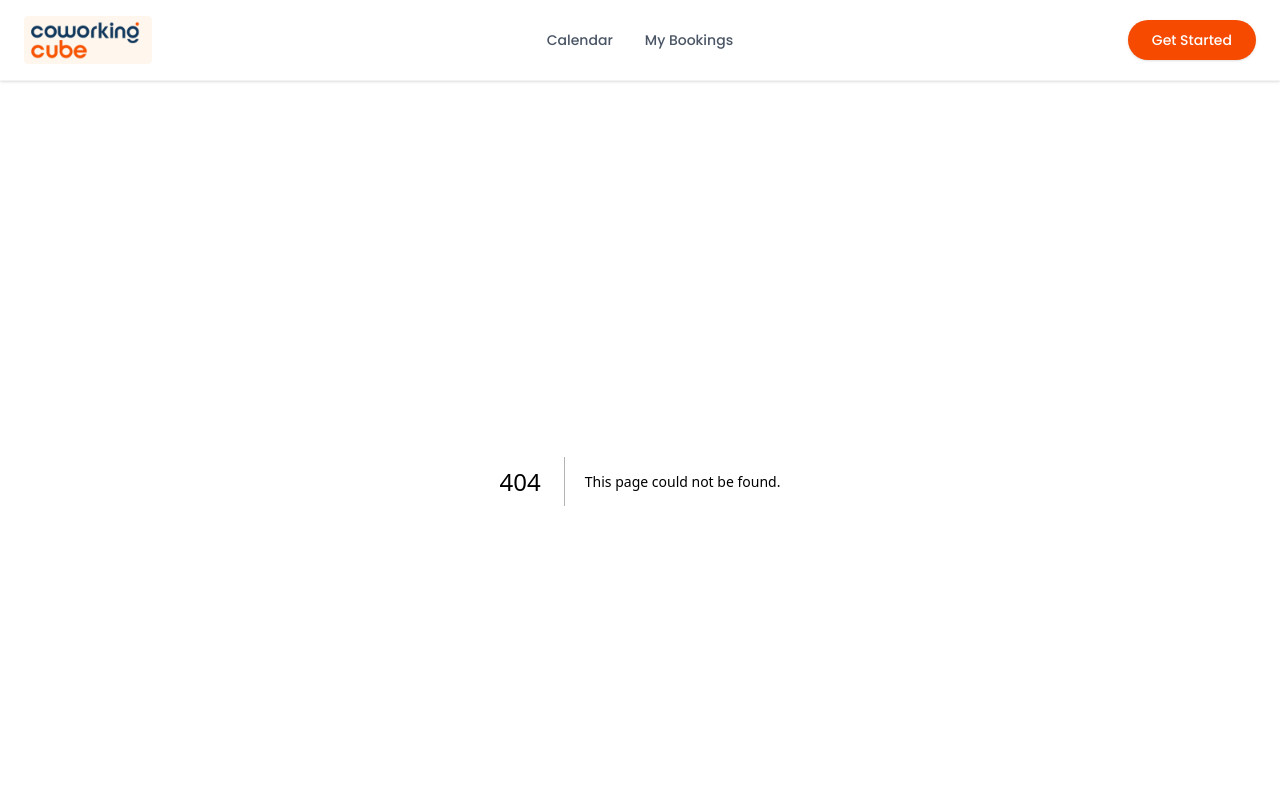
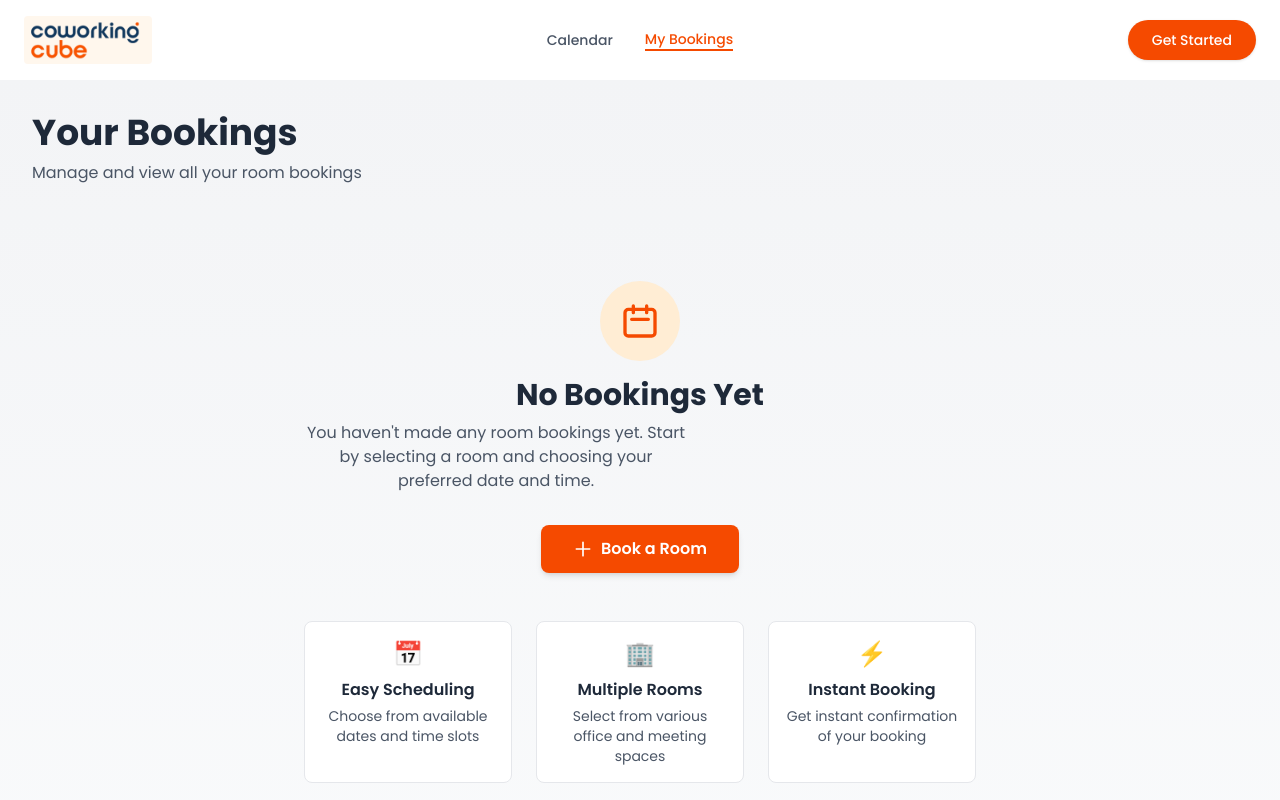
Before and after one commit to YomalTJ/booking-app-front-end, a Next.js app: page /my-bookings in a window 1280 px wide. Before the commit this address had no page. Shown: the top 800 px of the page. Built offline with nearby package versions, Linux system fonts and the light colour scheme.

Commit message:
feat: Update navigation and booking redirection to use '/my-bookings' instead of '/dashboard'; enhance time input field for better user interaction

```diff
--- a/app/globals.css
+++ b/app/globals.css
@@ -18,3 +18,39 @@ body {
   color: #000000;
   background-image: linear-gradient(to bottom, #374151, #111827);
 }
+
+/* Make the entire time input field clickable to open time picker */
+.time-input-full::-webkit-calendar-picker-indicator {
+  background: transparent;
+  bottom: 0;
+  color: transparent;
+  cursor: pointer;
+  height: auto;
+  left: 0;
+  position: absolute;
+  right: 0;
+  top: 0;
+  width: auto;
+}
+
+.time-input-full {
+  position: relative;
+}
+
+/* Make the entire date input field clickable to open date picker */
+.date-input-full::-webkit-calendar-picker-indicator {
+  background: transparent;
+  bottom: 0;
+  color: transparent;
+  cursor: pointer;
+  height: auto;
+  left: 0;
+  position: absolute;
+  right: 0;
+  top: 0;
+  width: auto;
+}
+
+.date-input-full {
+  position: relative;
+}
--- a/app/dashboard/page.tsx
+++ b/app/my-bookings/page.tsx
@@ -135,7 +135,8 @@ const Dashboard = () => {
                       type="date"
                       value={selectedDate}
                       onChange={(e) => setSelectedDate(e.target.value)}
-                      className="w-full px-4 py-2 border border-gray-300 rounded-lg focus:ring-2 focus:ring-orange-500 focus:border-transparent"
+                      className="w-full px-4 py-2 border border-gray-300 rounded-lg focus:ring-2 focus:ring-orange-500 focus:border-transparent date-input-full"
+                      min={new Date().toISOString().split("T")[0]} // Optional: prevent selecting past dates
                     />
                   </div>
 
--- a/components/CalendarView/AvailableOffices.tsx
+++ b/components/CalendarView/AvailableOffices.tsx
@@ -74,7 +74,7 @@ const AvailableOffices: React.FC<AvailableOfficesProps> = ({
       toast.success("Booking created successfully!");
       onClose();
       // Refresh page to show updated bookings
-      window.location.href = "/dashboard";
+      window.location.href = "/my-bookings";
     } catch (error: any) {
       toast.error(error.message || "Failed to create booking");
     } finally {
--- a/components/CalendarView/TimeSlots.tsx
+++ b/components/CalendarView/TimeSlots.tsx
@@ -305,7 +305,7 @@ const TimeSlots: React.FC<TimeSlotsProps> = ({
                   type="time"
                   value={inTime}
                   onChange={handleInTimeChange}
-                  className="w-full px-4 py-3 border border-gray-300 rounded-lg focus:ring-2 focus:ring-orange-500 focus:border-transparent outline-none transition"
+                  className="w-full px-4 py-3 border border-gray-300 rounded-lg focus:ring-2 focus:ring-orange-500 focus:border-transparent outline-none transition time-input-full"
                   min={BUSINESS_OPEN}
                   max={BUSINESS_CLOSE}
                   disabled={isFullDay}
@@ -324,7 +324,7 @@ const TimeSlots: React.FC<TimeSlotsProps> = ({
                   type="time"
                   value={outTime}
                   onChange={handleOutTimeChange}
-                  className="w-full px-4 py-3 border border-gray-300 rounded-lg focus:ring-2 focus:ring-orange-500 focus:border-transparent outline-none transition"
+                  className="w-full px-4 py-3 border border-gray-300 rounded-lg focus:ring-2 focus:ring-orange-500 focus:border-transparent outline-none transition time-input-full"
                   min={BUSINESS_OPEN}
                   max={BUSINESS_CLOSE}
                   disabled={isFullDay}
--- a/components/CalendarView/index.tsx
+++ b/components/CalendarView/index.tsx
@@ -77,7 +77,7 @@ export default function CalendarView() {
 
       // Refresh page to show updated bookings
       setTimeout(() => {
-        window.location.href = "/dashboard";
+        window.location.href = "/my-bookings";
       }, 1500);
     } catch (error: any) {
       toast.error(error.message || "Failed to create booking");
--- a/components/booking/BookingDetailsForm.tsx
+++ b/components/booking/BookingDetailsForm.tsx
@@ -45,7 +45,7 @@ const BookingDetailsForm = () => {
         </div>
       ))}
 
-      <Link href="/dashboard">
+      <Link href="/my-bookings">
         <button
           type="submit"
           className="w-full p-4 bg-green-600 text-white text-lg font-medium rounded-md hover:bg-green-700 transition duration-300 focus:outline-none focus:ring-2 focus:ring-offset-2 focus:ring-green-500"
--- a/components/common/NavBar.tsx
+++ b/components/common/NavBar.tsx
@@ -107,9 +107,9 @@ const Navbar = () => {
             Calendar
           </Link>
           <Link
-            href="/dashboard"
+            href="/my-bookings"
             className={`text-sm font-medium transition-colors ${
-              pathname === "/dashboard"
+              pathname === "/my-bookings"
                 ? "text-orange-600 border-b-2 border-orange-600"
                 : "text-gray-600 hover:text-orange-600"
             }`}
@@ -198,10 +198,10 @@ const Navbar = () => {
       {isMobileMenuOpen && (
         <div className="lg:hidden mt-4 bg-gradient-to-b from-orange-50 to-white rounded-lg shadow-sm px-4 py-4 space-y-4">
           <Link
-            href="/dashboard"
+            href="/my-bookings"
             onClick={handleMobileLinkClick}
             className={`block text-sm font-medium transition-colors ${
-              pathname === "/dashboard"
+              pathname === "/my-bookings"
                 ? "text-orange-600"
                 : "text-gray-600 hover:text-orange-600"
             }`}
```
